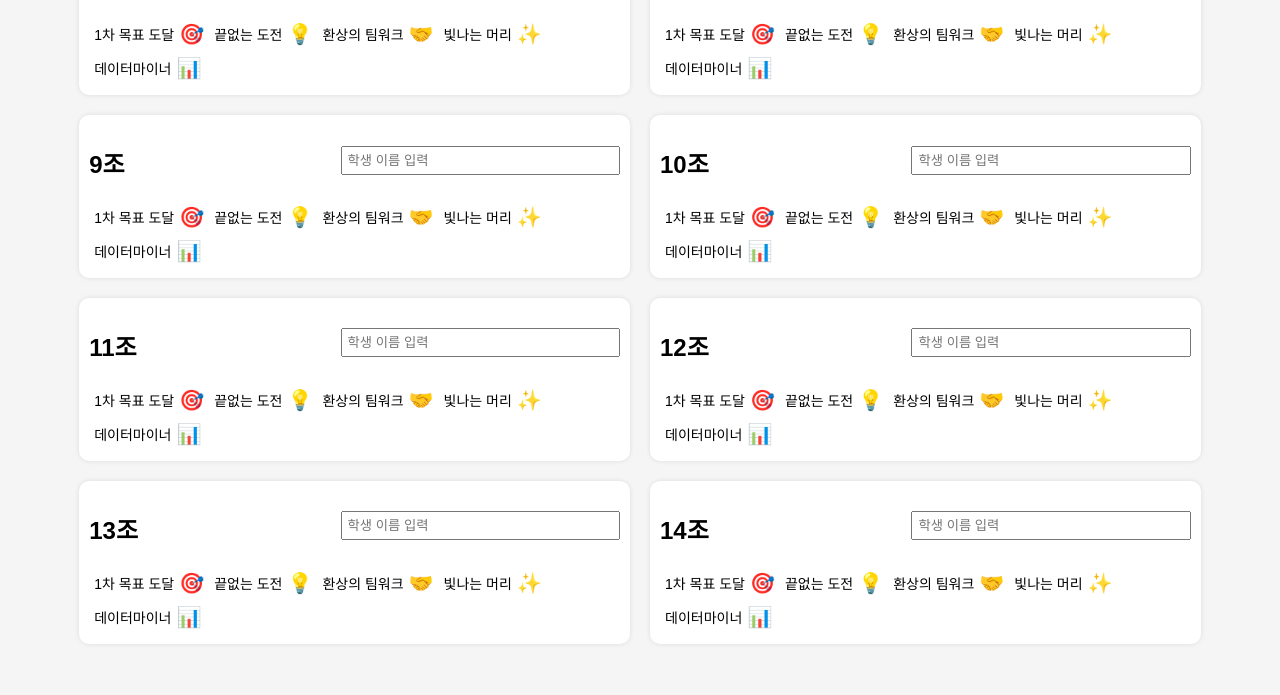
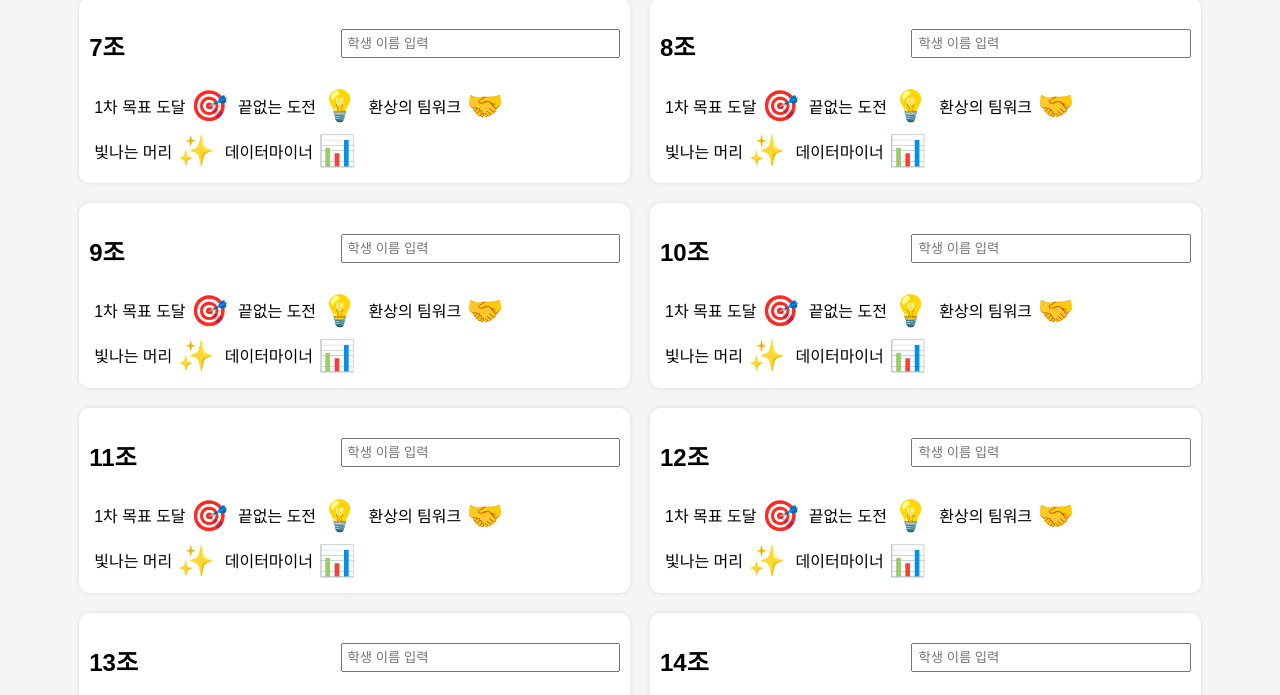
Before and after one commit to sciencegom/realtime-reward-board, a plain HTML site: page index.html in a window 1280 px wide. Shown: the part 786-1481 px from the top of the page. Drawn offline with Linux system fonts and the light colour scheme; no server answers.

Commit message:
Update index.html

```diff
--- a/index.html
+++ b/index.html
@@ -9,8 +9,8 @@
     h1 { text-align: center; }
     #teams { display: flex; flex-wrap: wrap; justify-content: center; }
     .team { background: #fff; border-radius: 10px; padding: 10px; margin: 10px; box-shadow: 0 0 5px rgba(0,0,0,0.1); width: 45%; box-sizing: border-box; }
-    .badge { cursor: pointer; margin: 5px; font-size: 20px; display: inline-flex; align-items: center; }
-    .badge-label { font-size: 14px; margin-right: 5px; }
+    .badge { cursor: pointer; margin: 5px; font-size: 30px; display: inline-flex; align-items: center; }
+    .badge-label { font-size: 16px; margin-right: 5px; }
     .name-input { width: 50%; padding: 5px; margin-bottom: 5px; margin-left: 10px; }
     .team-header { display: flex; align-items: center; justify-content: space-between; }
     button { margin: 5px; padding: 5px 10px; }
```
